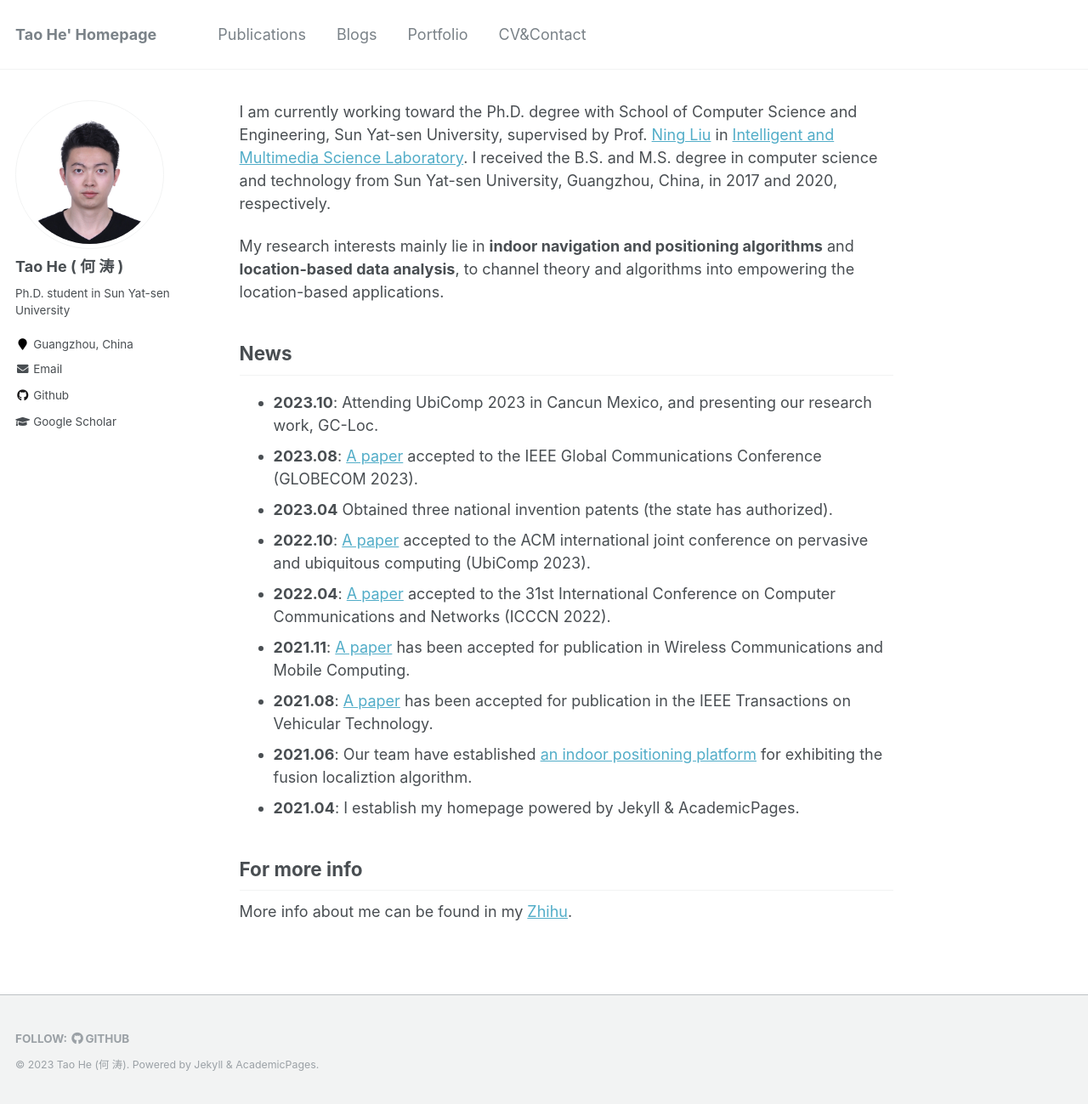
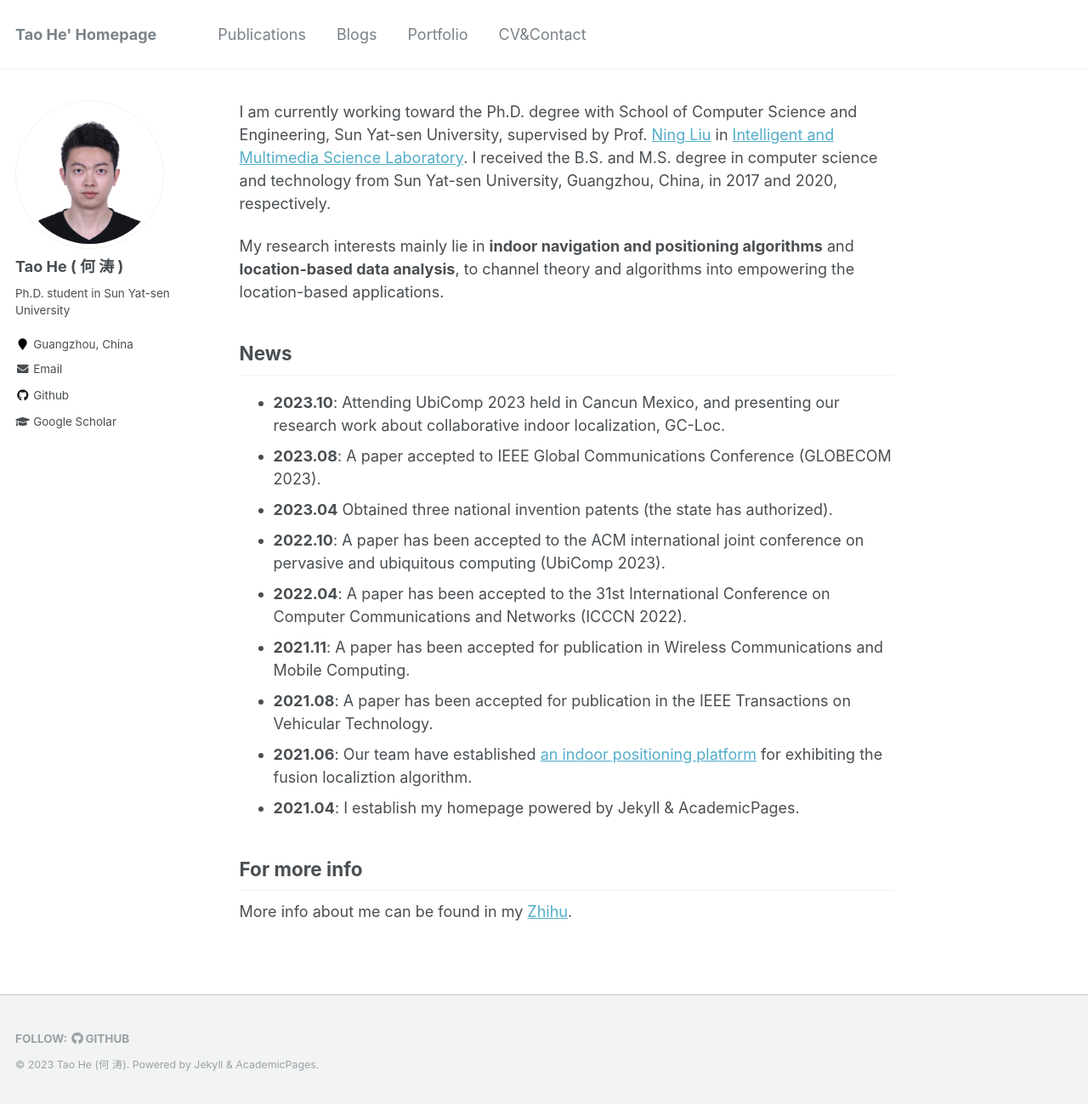
Before and after one commit to onewalnut/onewalnut.github.io, a Jekyll site: the page built from _pages/about.md, in a window 1280 px wide and 1299 px high. Shown: the whole window at 85% size. Built offline with Jekyll 4.4.1, drawn with Linux system fonts in a browser that asks for light colours.

Commit message:
update info

```diff
--- a/_pages/about.md
+++ b/_pages/about.md
@@ -13,13 +13,13 @@ My research interests mainly lie in **indoor navigation and positioning algorith
 
 News
 --------
-* **2023.10**:  Attending UbiComp 2023 in Cancun Mexico, and presenting our research work, GC-Loc.
-* **2023.08**:  [A paper](https://www.hetaooo.com/publications/) accepted to the IEEE Global Communications Conference (GLOBECOM 2023).
+* **2023.10**:  Attending UbiComp 2023 held in Cancun Mexico, and presenting our research work about collaborative indoor localization, GC-Loc.
+* **2023.08**:  A paper accepted to IEEE Global Communications Conference (GLOBECOM 2023).
 * **2023.04**   Obtained three national invention patents (the state has authorized).
-* **2022.10**:  [A paper](https://www.hetaooo.com/publications/) accepted to the ACM international joint conference on pervasive and ubiquitous computing (UbiComp 2023).
-* **2022.04**:  [A paper](https://www.hetaooo.com/publications/) accepted to the 31st International Conference on Computer Communications and Networks (ICCCN 2022).
-* **2021.11**:  [A paper](https://www.hetaooo.com/publications/) has been accepted for publication in Wireless Communications and Mobile Computing.
-* **2021.08**:  [A paper](https://www.hetaooo.com/publications/) has been accepted for publication in the IEEE Transactions on Vehicular Technology.
+* **2022.10**:  A paper has been accepted to the ACM international joint conference on pervasive and ubiquitous computing (UbiComp 2023).
+* **2022.04**:  A paper has been accepted to the 31st International Conference on Computer Communications and Networks (ICCCN 2022).
+* **2021.11**:  A paper has been accepted for publication in Wireless Communications and Mobile Computing.
+* **2021.08**:  A paper has been accepted for publication in the IEEE Transactions on Vehicular Technology.
 * **2021.06**:  Our team have established [an indoor positioning platform](https://www.bilibili.com/video/BV1yq4y1576T?zw) for exhibiting the fusion localiztion algorithm.
 * **2021.04**:  I establish my homepage powered by Jekyll & AcademicPages.
 
```
Also changed, not shown: _pages/publications.md (+6 -6 lines).
